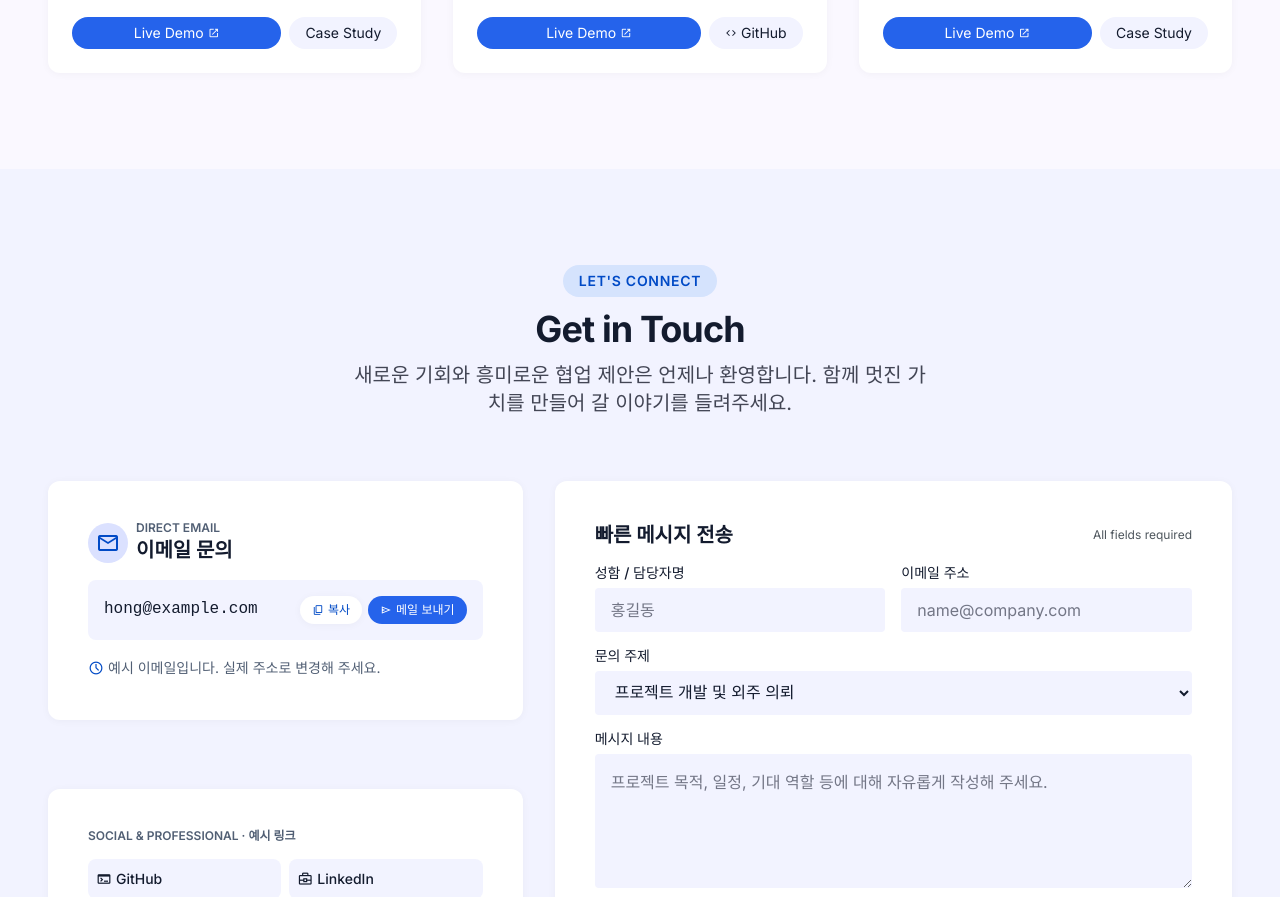
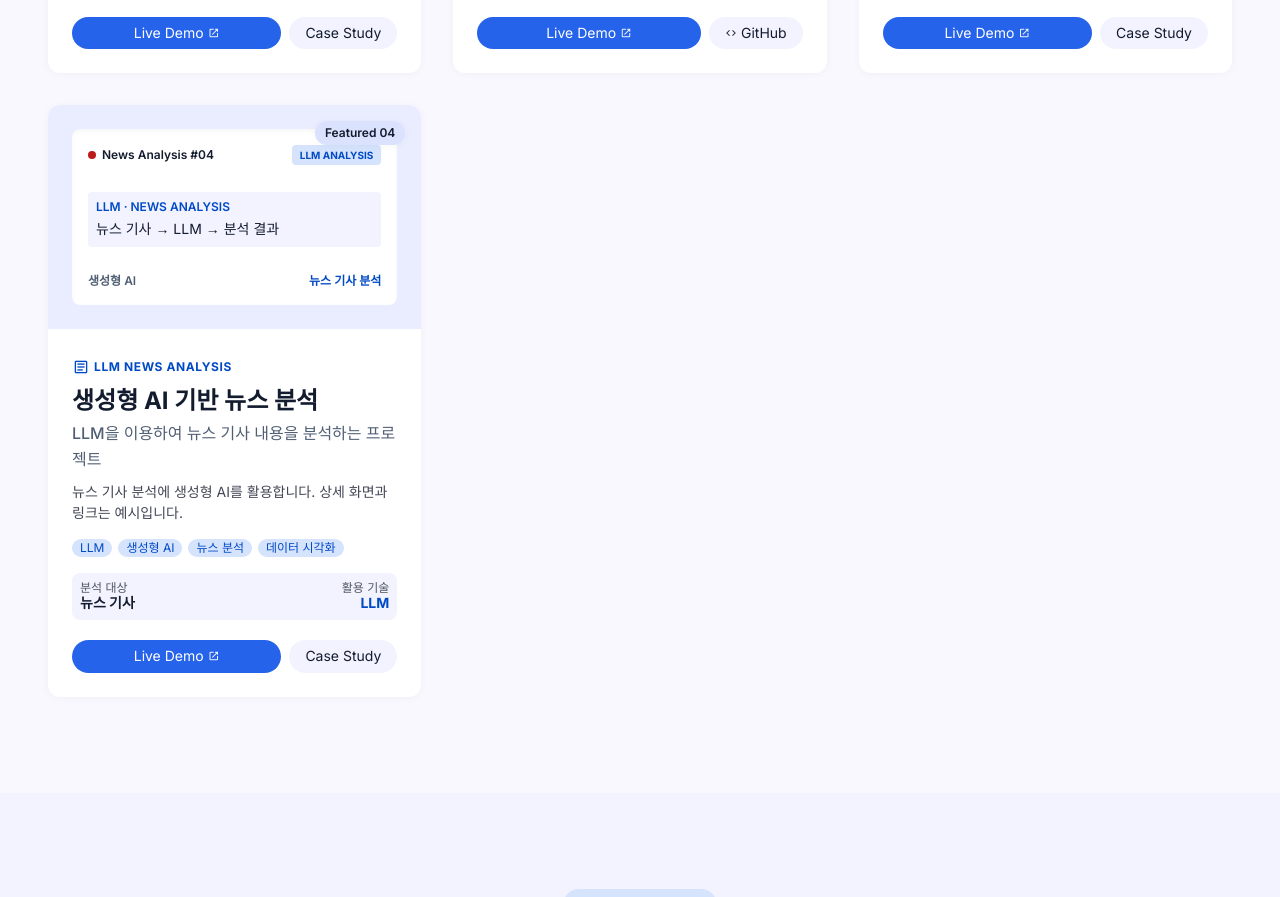
Before and after one commit to hanniehanhan/personal-profile-website, a website: page public/index.html in a window 1280 px wide. Shown: the part 2376-3273 px from the top of the page. Drawn offline with nearby package versions, Linux system fonts and the light colour scheme.

Commit message:
Add generative AI news analysis project

```diff
--- a/public/index.html
+++ b/public/index.html
@@ -186,7 +186,7 @@
 <div class="max-w-7xl mx-auto px-margin md:px-margin-tablet lg:px-margin-desktop">
 <!-- Section Header -->
 <div class="flex flex-col md:flex-row md:items-end justify-between gap-space-md mb-space-2xl">
-<div class="flex flex-col items-start gap-space-xs"><div class="flex items-center gap-2 text-primary text-base font-semibold"><span class="w-2.5 h-2.5 rounded-full bg-primary"></span><span class="tracking-wider uppercase">PORTFOLIO WORK</span></div><h2 class="text-3xl lg:text-4xl font-bold text-on-surface tracking-tight mt-2">Featured Projects</h2><p class="text-lg text-on-surface-variant max-w-xl leading-relaxed mt-2">뉴스 데이터 분석, AI 챗봇 개발, 소셜미디어 분석 프로젝트를 소개합니다. 상세 설명과 링크는 예시입니다.</p></div>
+<div class="flex flex-col items-start gap-space-xs"><div class="flex items-center gap-2 text-primary text-base font-semibold"><span class="w-2.5 h-2.5 rounded-full bg-primary"></span><span class="tracking-wider uppercase">PORTFOLIO WORK</span></div><h2 class="text-3xl lg:text-4xl font-bold text-on-surface tracking-tight mt-2">Featured Projects</h2><p class="text-lg text-on-surface-variant max-w-xl leading-relaxed mt-2">뉴스 데이터 분석, AI 챗봇 개발, 소셜미디어 분석, 생성형 AI 기반 뉴스 분석 프로젝트를 소개합니다. 상세 설명과 링크는 예시입니다.</p></div>
 <a class="inline-flex items-center gap-space-xs font-label-md text-label-md text-primary hover:text-primary-container transition-colors" href="#contact">
 <span class="">모든 프로젝트 문의하기</span>
 <span class="material-symbols-outlined text-sm">arrow_forward</span>
@@ -425,6 +425,76 @@
 </div>
 </div>
 </div>
+<!-- Project Card 4: 생성형 AI 기반 뉴스 분석 -->
+<div data-url="https://example.com/?project=generative-ai-news-analysis" class="project-card group flex flex-col bg-surface-container-lowest rounded-xl overflow-hidden shadow-sm hover:shadow-xl transition-all duration-300 hover:-translate-y-1">
+<!-- Card Visual / Preview Header -->
+<div class="relative h-56 bg-surface-container flex items-center justify-center overflow-hidden p-space-lg">
+<div class="w-full h-full rounded-lg bg-surface-container-lowest shadow-inner p-space-md flex flex-col justify-between">
+<div class="flex items-center justify-between">
+<div class="flex items-center gap-1.5">
+<span class="w-2 h-2 rounded-full bg-error animate-pulse"></span>
+<span class="font-label-sm text-label-sm text-on-surface font-semibold">News Analysis #04</span>
+</div>
+<span class="px-2 py-0.5 rounded text-[10px] bg-secondary-fixed text-primary font-bold">LLM ANALYSIS</span>
+</div>
+<!-- News analysis preview -->
+<div class="flex flex-col gap-space-xs bg-surface-container-low rounded p-space-sm">
+<span class="font-label-sm text-label-sm text-primary font-semibold">LLM · NEWS ANALYSIS</span>
+<span class="font-body-sm text-body-sm text-on-surface">뉴스 기사 → LLM → 분석 결과</span>
+</div>
+<div class="flex justify-between items-center text-xs font-semibold text-secondary">
+<span>생성형 AI</span><span class="text-primary">뉴스 기사 분석</span>
+</div>
+</div>
+<div class="absolute top-4 right-4 bg-surface-container-highest text-on-surface text-xs font-semibold px-2.5 py-1 rounded-full shadow-sm">
+              Featured 04
+            </div>
+</div>
+<!-- Card Content Body -->
+<div class="p-space-lg flex flex-col flex-1 justify-between gap-space-md">
+<div>
+<div class="flex items-center gap-space-xs mb-space-xs">
+<span class="material-symbols-outlined text-primary text-lg">article</span>
+<span class="font-label-sm text-label-sm text-primary uppercase font-bold tracking-wider">LLM News Analysis</span>
+</div>
+<h3 class="text-2xl font-bold text-on-surface group-hover:text-primary transition-colors"><a class="project-title-link" href="https://example.com/?project=generative-ai-news-analysis" target="_blank" rel="noopener noreferrer" aria-label="생성형 AI 기반 뉴스 분석 프로젝트 예시 링크 (새 창)">생성형 AI 기반 뉴스 분석</a></h3>
+<p class="font-body-md text-body-md text-secondary font-medium mt-1">
+                LLM을 이용하여 뉴스 기사 내용을 분석하는 프로젝트
+              </p>
+<p class="font-body-sm text-body-sm text-on-surface-variant mt-space-sm leading-relaxed">
+                뉴스 기사 분석에 생성형 AI를 활용합니다. 상세 화면과 링크는 예시입니다.
+              </p>
+</div>
+<!-- Tech Stack Chips -->
+<div class="flex flex-wrap gap-1.5">
+<span class="px-space-sm py-0.5 rounded-full bg-secondary-fixed text-primary font-label-sm text-label-sm">LLM</span>
+<span class="px-space-sm py-0.5 rounded-full bg-secondary-fixed text-primary font-label-sm text-label-sm">생성형 AI</span>
+<span class="px-space-sm py-0.5 rounded-full bg-secondary-fixed text-primary font-label-sm text-label-sm">뉴스 분석</span>
+<span class="px-space-sm py-0.5 rounded-full bg-secondary-fixed text-primary font-label-sm text-label-sm">데이터 시각화</span>
+</div>
+<!-- Impact Metric Box -->
+<div class="bg-surface-container-low p-space-sm rounded-lg flex items-center justify-between">
+<div class="flex flex-col">
+<span class="font-label-sm text-label-sm text-tertiary">분석 대상</span>
+<span class="font-label-md text-label-md text-on-surface font-bold">뉴스 기사</span>
+</div>
+<div class="flex flex-col items-end">
+<span class="font-label-sm text-label-sm text-tertiary">활용 기술</span>
+<span class="font-label-md text-label-md text-primary font-bold">LLM</span>
+</div>
+</div>
+<!-- Action Buttons -->
+<div class="flex items-center gap-space-sm pt-space-xs">
+<a class="flex-1 inline-flex items-center justify-center gap-space-xs py-2 px-space-md rounded-full bg-primary-container text-on-primary font-label-md text-label-md hover:bg-primary transition-colors" href="https://example.com/?project=generative-ai-news-analysis" target="_blank" rel="noopener noreferrer">
+<span class="">Live Demo</span>
+<span class="material-symbols-outlined text-xs">open_in_new</span>
+</a>
+<a class="inline-flex items-center justify-center gap-space-xs py-2 px-space-md rounded-full bg-surface-container-low text-on-surface font-label-md text-label-md hover:bg-surface-container transition-colors" href="https://example.com/?project=generative-ai-news-analysis" target="_blank" rel="noopener noreferrer">
+<span class="">Case Study</span>
+</a>
+</div>
+</div>
+</div>
 </div>
 </div>
 </section>
```
